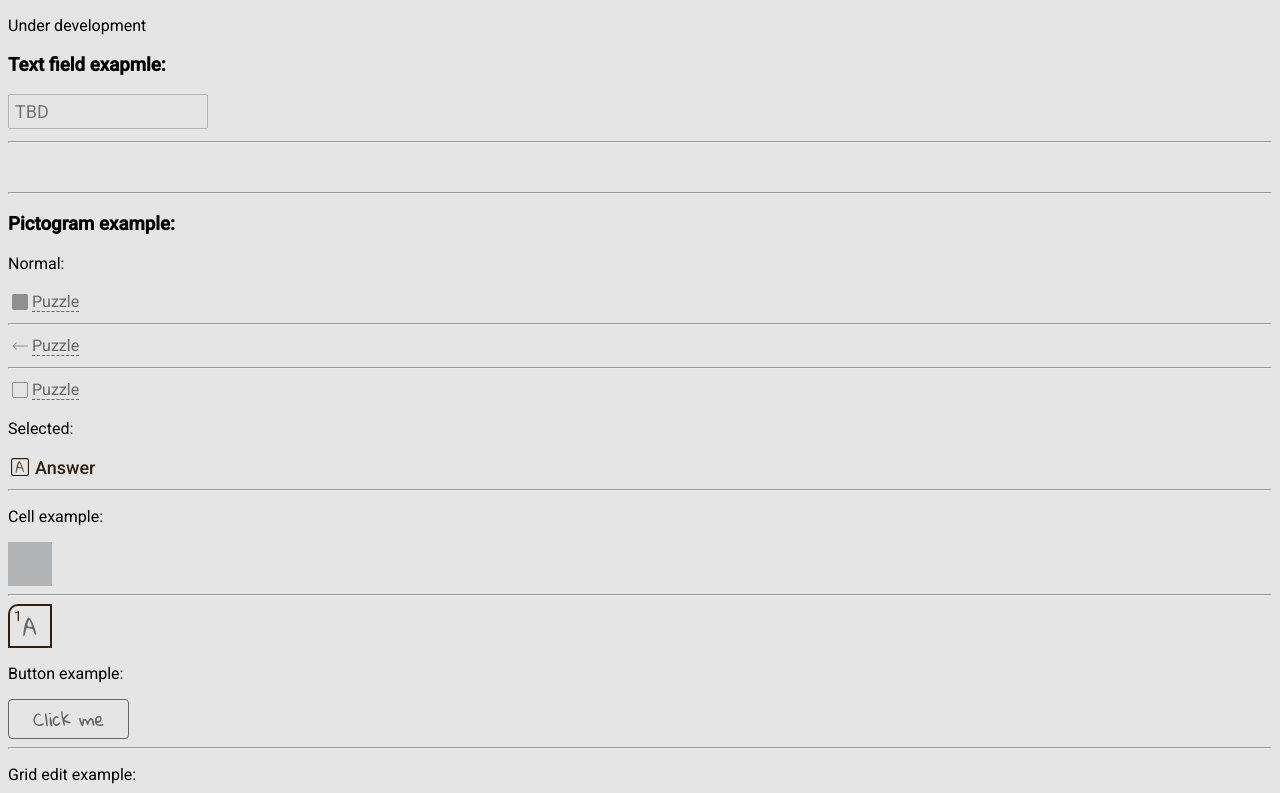
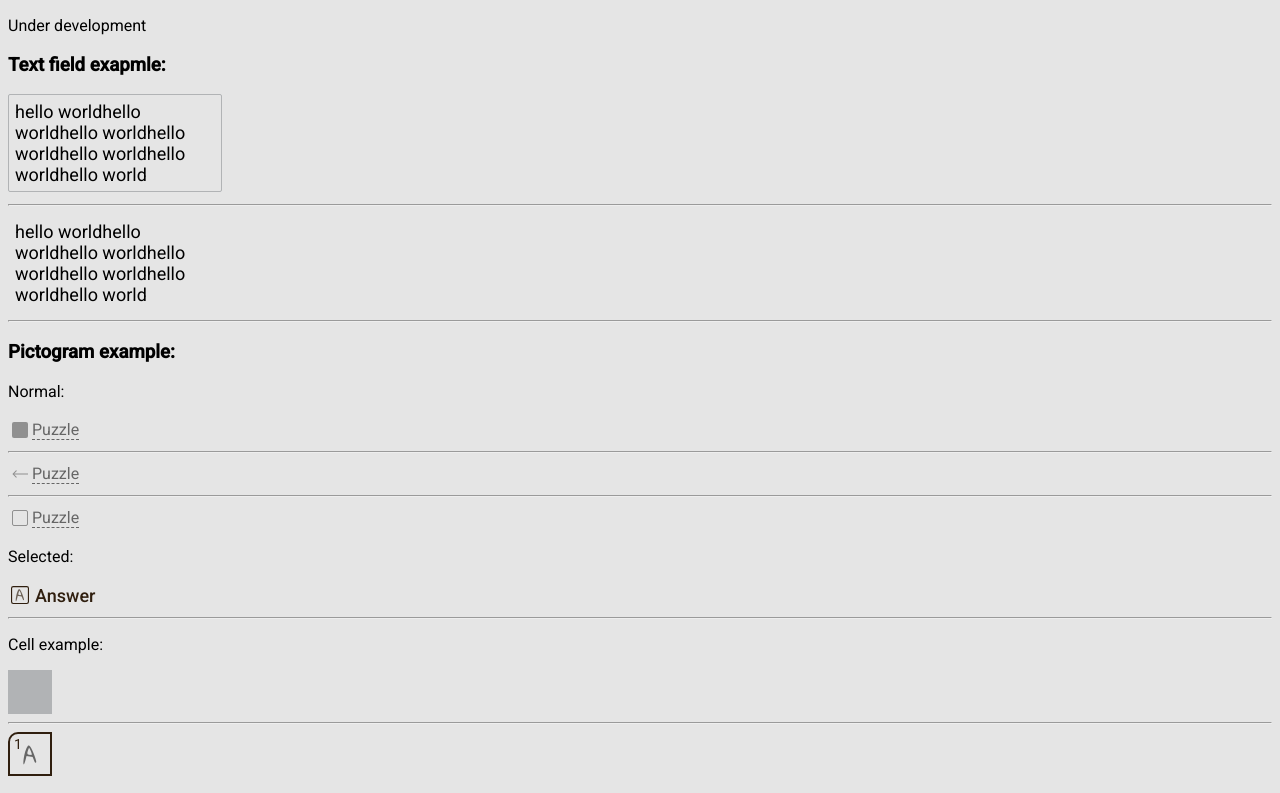
Before and after one commit to ua-dev-front/crossword-master, a React (Create React App) app in the folder frontend/: page / in a window 1280 px wide. Shown: the top 793 px of the page. Built offline with nearby package versions, Linux system fonts and the light colour scheme.

Commit message:
style fixes

```diff
--- a/frontend/src/App.tsx
+++ b/frontend/src/App.tsx
@@ -94,7 +94,9 @@ const emptyMatrix = [...Array(10)].map(() => [...Array(10)].map(() => false));
 function App() {
   const [filled, setFilled] = useState(false);
   const [matrix, setMatrix] = useState(emptyMatrix);
-  const [textFieldValue, setTextFieldValue] = useState<string | null>(null);
+  const [textFieldValue, setTextFieldValue] = useState<string | null>(
+    'hello worldhello worldhello worldhello worldhello worldhello worldhello world'
+  );
 
   const handleMatrixChange = (row: number, column: number) => {
     const newMatrix = [...matrix];
@@ -108,13 +110,17 @@ function App() {
     <>
       <p>Under development</p>
       <h3>Text field exapmle:</h3>
+      <div style={{ width: '200px' }}>
         <TextField
           isEditable
           content={textFieldValue ?? ''}
           onChange={(val) => setTextFieldValue(val)}
         />
+      </div>
       <hr />
+      <div style={{ width: '200px' }}>
         <TextField content={textFieldValue ?? ''} />
+      </div>
       <hr />
       <h3>Pictogram example:</h3>
       <p>Normal:</p>
--- a/frontend/src/components/TextField/styles.scss
+++ b/frontend/src/components/TextField/styles.scss
@@ -1,27 +1,20 @@
 @import '../../styles/functions.scss';
 
 .text-field {
-    box-sizing: border-box;
-    width: 200px;
-    min-height: 33px;
+    width: 100%;
     padding: 6px;
     background-color: transparent;
-    border: none;
-    overflow: hidden;
-    overflow-wrap: break-word;
+    border: 1px solid transparent;
+    border-radius: 2px;
 
     font-family: var(--font-straight);
     font-size: 18px;
     line-height: 21px;
 
     &_editable {
-        border: 1px solid cl(light-dark);
-        border-radius: 2px;
+        border-color: cl(light-dark);
         outline: none;
         resize: none;
-
-        // To overwrite default textarea height
-        height: 33px;
 
         &:focus-visible {
             border-color: cl(near-black);
```
Lines whose indentation alone changed are shown as unchanged.
